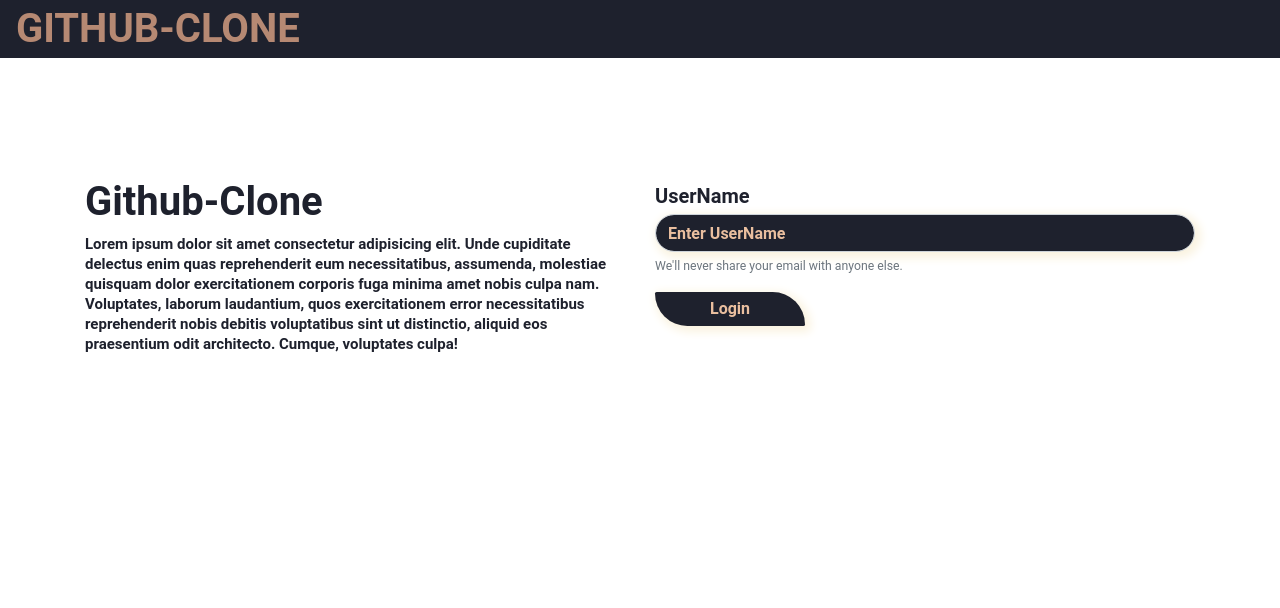
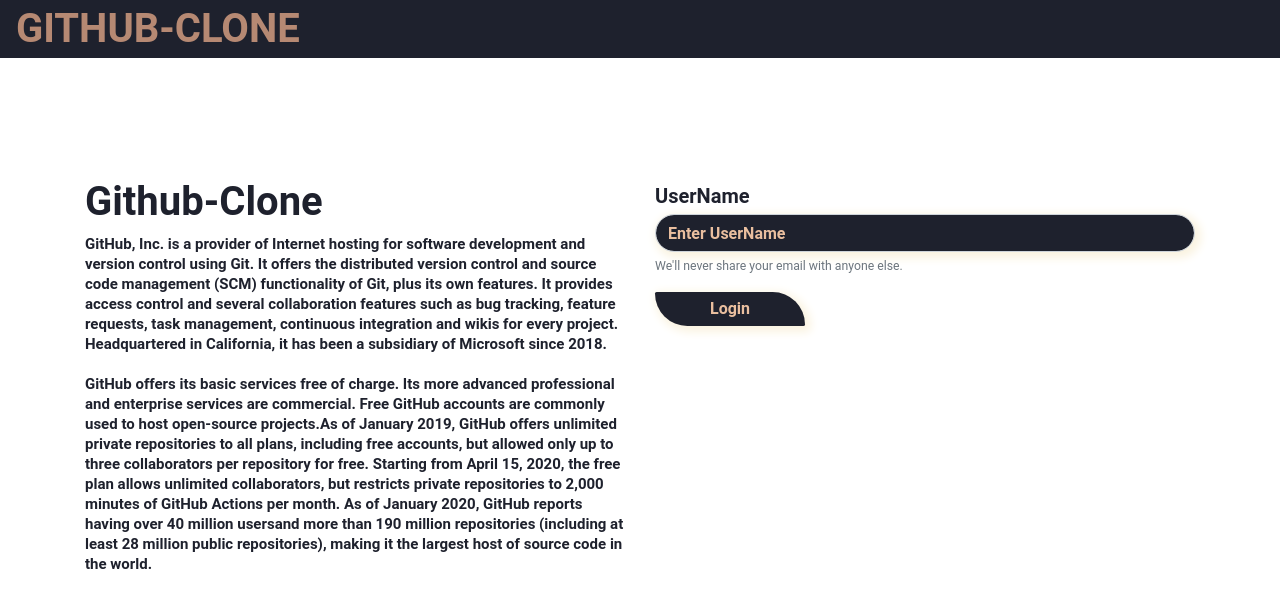
Before and after one commit to suranatarun/Github-Clone, an Angular app: page /Github-Login in a window 1280 px wide. Shown: the top 608 px of the page. Built offline with nearby package versions, Linux system fonts and the light colour scheme.

Commit message:
Here some new paragraph
Here remove lorem ispum default text and paste new paragraph which I take from Wikipedia about github

```diff
--- a/src/app/login-view/login-view.component.html
+++ b/src/app/login-view/login-view.component.html
@@ -1,21 +1,39 @@
 <div class="login-row container">
+    <div class ="alert-danger" role="alert" *ngIf="ErrorBlock">
+        <h4>{{ErrorText}}</h4>
+    </div>
     <div class="row" id="loginSection">
         <div class="col-md-6">
             <h1>Github-Clone</h1>
             <p>
-                Lorem ipsum dolor sit amet consectetur adipisicing elit. Unde cupiditate delectus enim quas
-                reprehenderit eum necessitatibus, assumenda, molestiae quisquam dolor exercitationem corporis fuga
-                minima amet nobis culpa nam. Voluptates, laborum laudantium, quos exercitationem error necessitatibus
-                reprehenderit nobis debitis voluptatibus sint ut distinctio, aliquid eos praesentium odit architecto.
-                Cumque, voluptates culpa!
+                GitHub, Inc. is a provider of Internet hosting for software development and version control using Git.
+                It offers the distributed version control and source code management (SCM) functionality of Git, plus
+                its own features. It provides access control and several collaboration features such as bug tracking,
+                feature requests, task management, continuous integration and wikis for every project. Headquartered
+                in California, it has been a subsidiary of Microsoft since 2018.
+                <br><br>
+                GitHub offers its basic services free of charge. Its more advanced professional and enterprise services
+                are commercial. Free GitHub accounts are commonly used to host open-source projects.As of January
+                2019, GitHub offers unlimited private repositories to all plans, including free accounts, but allowed
+                only up to three collaborators per repository for free. Starting from April 15, 2020, the free plan
+                allows unlimited collaborators, but restricts private repositories to 2,000 minutes of GitHub Actions
+                per month. As of January 2020, GitHub reports having over 40 million usersand more than 190
+                million repositories (including at least 28 million public repositories), making it the largest
+                host of source code in the world.
             </p>
         </div>
         <div class="col-md-6">
+            <div *ngIf="Errormessage">
+                <p class="alert alert-danger">{{Errormessage}}</p>
+                <!-- Here Show a Error Message when username is wrong-->
+            </div>
             <form [formGroup]="loginForm">
                 <div class="form-group">
-                  <label for="exampleInputEmail1">UserName</label>
-                  <input type="text" class="form-control" placeholder="Enter UserName" formControlName="username" id="exampleInputText1" aria-describedby="textHelp">
-                  <small id="textHelp" class="form-text text-muted">We'll never share your email with anyone else.</small>
+                    <label for="exampleInputEmail1">UserName</label>
+                    <input type="text" class="form-control" placeholder="Enter UserName" ([ngModel])="userName" formControlName="username"
+                        id="exampleInputText1" aria-describedby="textHelp" required>
+                    <small id="textHelp" class="form-text text-muted">We'll never share your email with anyone
+                        else.</small>
                 </div>
                 <button type="submit" class="btn btn-primary" (click)="HereLogin()">Login</button>
             </form>
```
